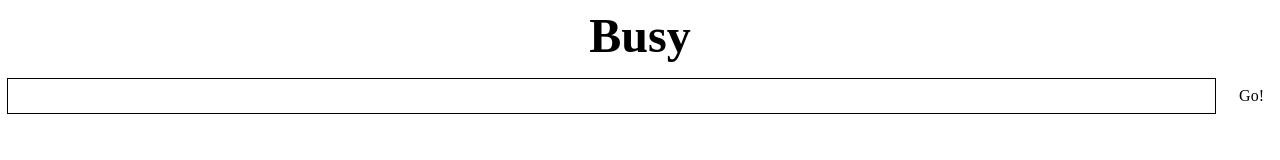
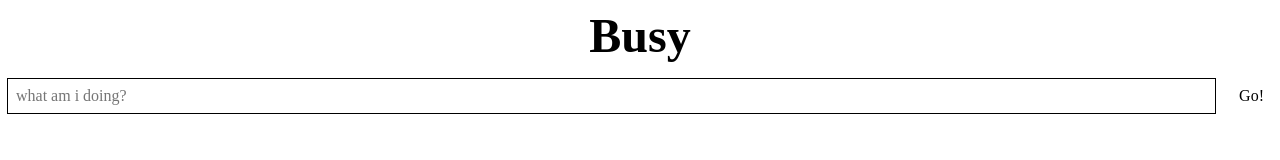
Before and after one commit to tarsislimadev/busy, a plain HTML site: page src/www/html/index.html in a window 1280 px wide. Drawn offline with Linux system fonts and the light colour scheme.

Commit message:
Fixing INDEX page

```diff
--- a/src/www/html/index.html
+++ b/src/www/html/index.html
@@ -26,6 +26,7 @@
     app.append(input)
 
     const inputText = new nInputText()
+    inputText.placeholder('what am i doing?')
     inputText.setStyle('box-shadow', '0rem 0rem 0rem calc(1rem / 16) #000000')
     input.append(inputText)
 
```
